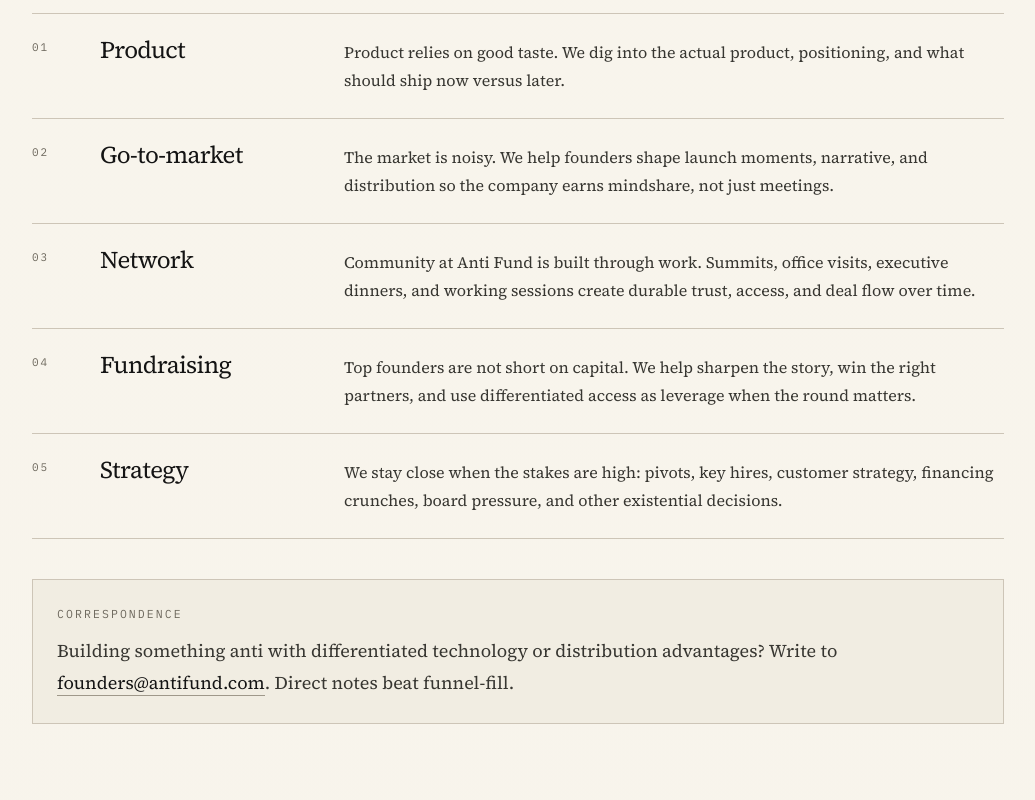
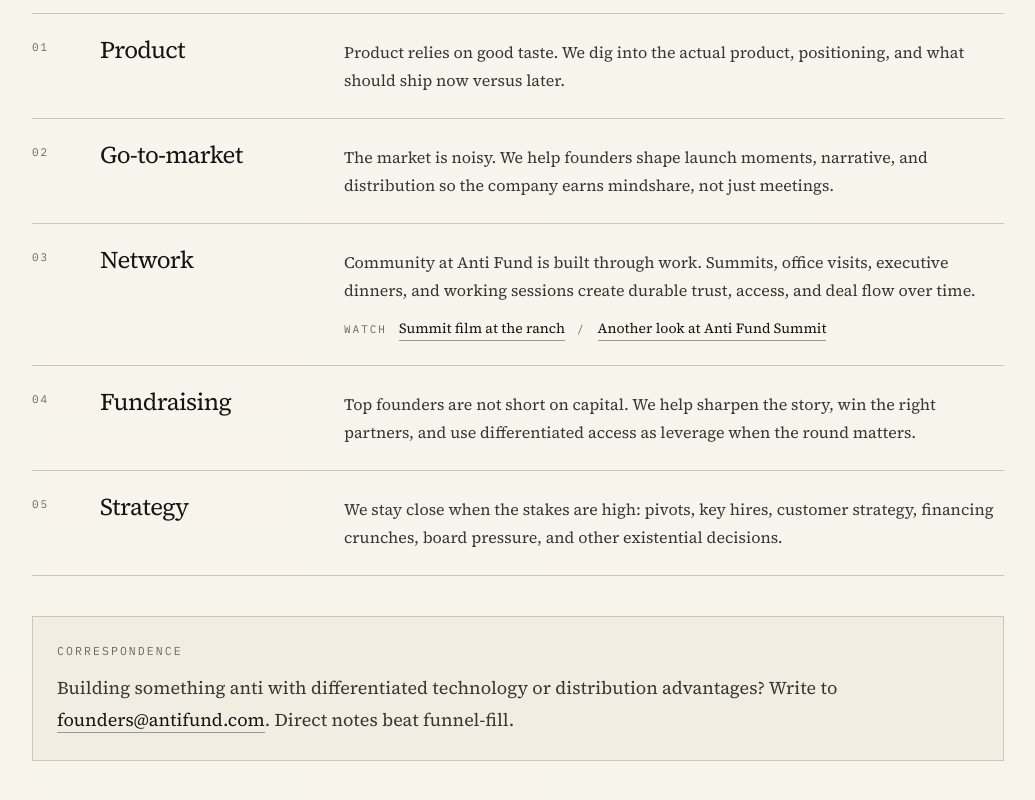
Before and after one commit to geoffreywoo/anti-fund, a Next.js app: page / in a window 1280 px wide. Shown: the part 7811-8611 px from the top of the page, without its empty margins (212-1247 px from the left). Built offline with nearby package versions, Linux system fonts and the light colour scheme.

Commit message:
feat: add summit footage links

```diff
--- a/components/HowWeHelp.tsx
+++ b/components/HowWeHelp.tsx
@@ -13,6 +13,16 @@ const pillars = [
     title: "Network",
     description:
       "Community at Anti Fund is built through work. Summits, office visits, executive dinners, and working sessions create durable trust, access, and deal flow over time.",
+    links: [
+      {
+        label: "Summit film at the ranch",
+        href: "https://www.youtube.com/watch?v=BWx8F_YgVt4",
+      },
+      {
+        label: "Another look at Anti Fund Summit",
+        href: "https://www.youtube.com/watch?v=PIH2C-dLLUc",
+      },
+    ],
   },
   {
     title: "Fundraising",
@@ -59,9 +69,35 @@ export default function HowWeHelp() {
                   <h3 className="font-display text-2xl leading-none tracking-[-0.03em] text-ink">
                     {pillar.title}
                   </h3>
-                  <p className="text-base leading-7 text-ink-soft">
-                    {pillar.description}
-                  </p>
+                  <div className="space-y-3">
+                    <p className="text-base leading-7 text-ink-soft">
+                      {pillar.description}
+                    </p>
+                    {"links" in pillar ? (
+                      <div className="flex flex-wrap items-center gap-x-3 gap-y-2 text-sm leading-6 text-ink-soft">
+                        <span className="font-mono text-[11px] uppercase tracking-[0.18em] text-ink-muted">
+                          Watch
+                        </span>
+                        {pillar.links.map((link, linkIndex) => (
+                          <span key={link.href} className="inline-flex items-center gap-3">
+                            <a
+                              href={link.href}
+                              target="_blank"
+                              rel="noopener noreferrer"
+                              className="paper-link"
+                            >
+                              {link.label}
+                            </a>
+                            {linkIndex < pillar.links.length - 1 ? (
+                              <span className="font-mono text-[11px] uppercase tracking-[0.18em] text-ink-muted">
+                                /
+                              </span>
+                            ) : null}
+                          </span>
+                        ))}
+                      </div>
+                    ) : null}
+                  </div>
                 </div>
               ))}
             </div>
```
Also changed, not shown: 1 other file (tests, documents, lock files or other folders).
